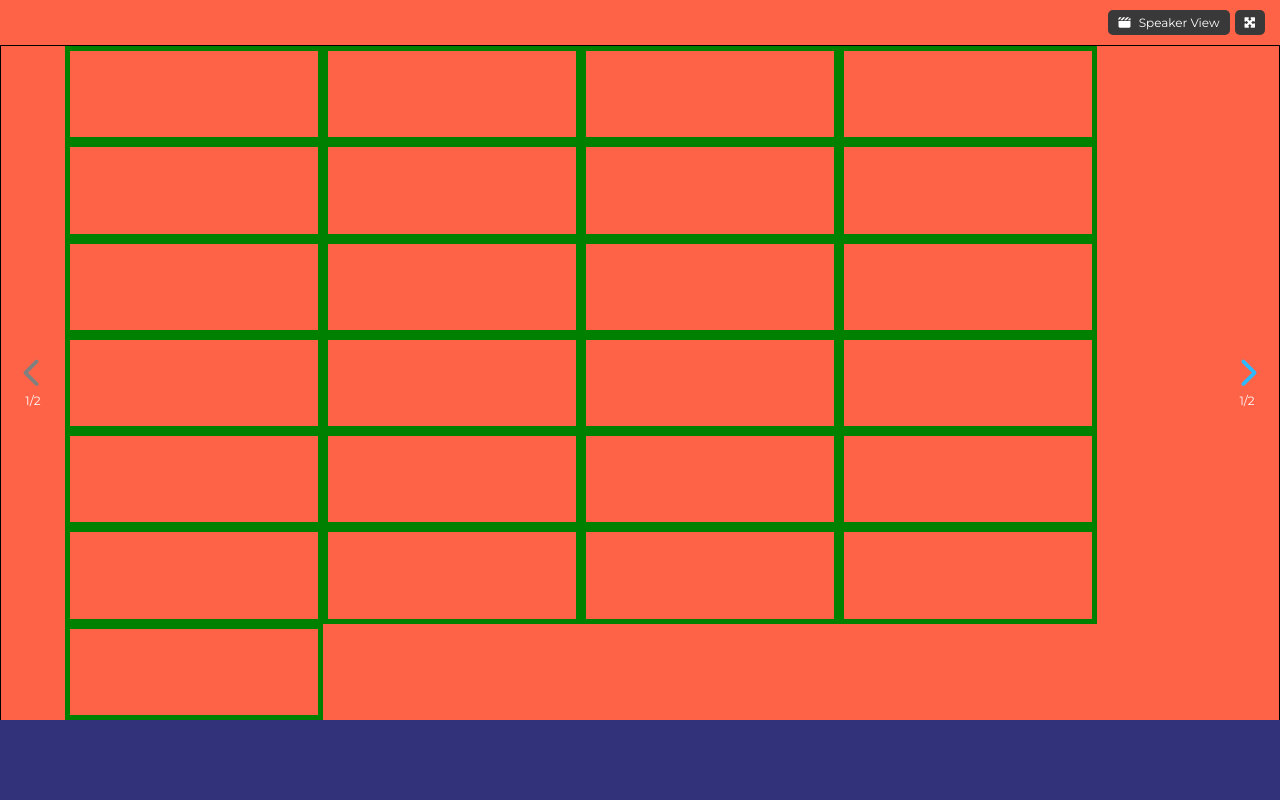
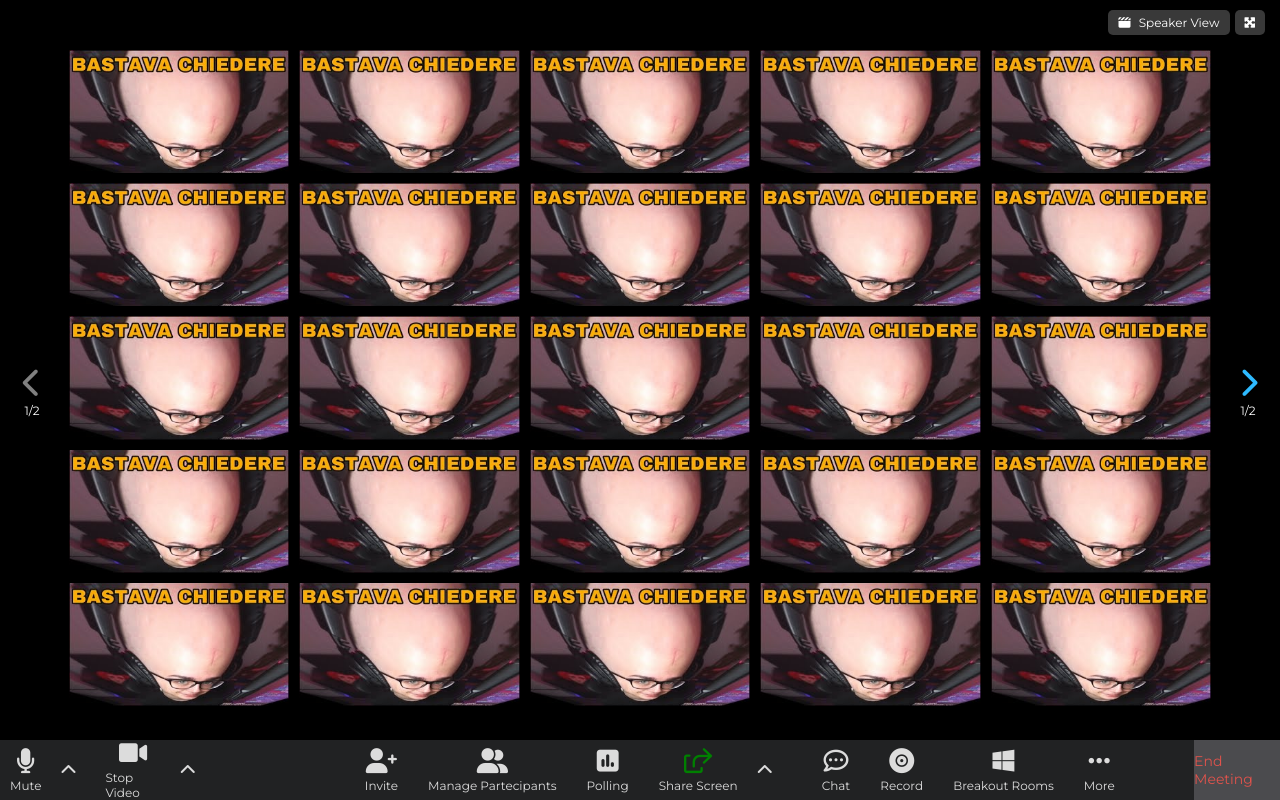
Before and after one commit to RobertoVillani98/html-css-zoom, a plain HTML site: page index.html in a window 1280 px wide. Drawn offline with Linux system fonts and the light colour scheme.

Commit message:
main e footer

```diff
--- a/css/style.css
+++ b/css/style.css
@@ -11,8 +11,8 @@ body {
 /* main */
 
 main {
- height: calc(100vh - 80px);
- background-color: tomato;
+ height: calc(100vh - 60px);
+ background-color: black;
 }
 
 /* main-top */
@@ -42,7 +42,7 @@ main {
 .container {
  display: flex;
  height: calc(100% - 44px);
- border: 1px solid black;
+ /* border: 1px solid black; */
 }
 
 .arrow-left,
@@ -77,16 +77,95 @@ main {
  height: 100%;
  display: flex;
  flex-wrap: wrap;
+ padding-bottom: 30px;
+}
+img {
+ width: 100%;
+ height: 100%;
+ object-fit: cover;
 }
 
 .box {
- width: 258px;
- border: 5px solid green;
+ width: calc(100% / 5);
+ height: calc(100% / 5);
+ border: 5px solid black;
 }
 
 /* footer */
 footer {
- height: 80px;
- background-color: rgb(50, 50, 122);
+ height: 60px;
+ background-color: rgb(33, 34, 35);
  width: 100%;
+ display: flex;
 }
+
+.footer-left {
+ display: flex;
+ width: 20%;
+ /* background-color: yellow; */
+ height: 100%;
+}
+
+.icon-left {
+ justify-content: center;
+ align-items: center;
+ display: flex;
+ flex-direction: column;
+ margin-left: 10px;
+}
+
+.icon-left i {
+ font-size: 25px;
+ color: rgb(220, 220, 220);
+}
+
+.icon-left span {
+ font-size: 12px;
+ color: rgb(220, 220, 220);
+ margin-top: 5px;
+}
+
+.chevron {
+ display: flex;
+ justify-content: center;
+ align-items: center;
+ display: flex;
+ flex-direction: column;
+ margin: 0 20px;
+ color: rgb(220, 220, 220);
+}
+
+.footer-main {
+ display: flex;
+ width: 80%;
+ height: 100%;
+ margin-left: 120px;
+}
+
+.footer-main .icon-left {
+ margin-left: 30px;
+}
+
+.footer-right {
+ display: flex;
+ justify-content: flex-end;
+ justify-content: center;
+ width: 8%;
+ height: 100%;
+ background-color: rgb(75, 75, 78);
+}
+
+.end {
+ display: flex;
+ justify-content: center;
+ flex-direction: column;
+}
+
+.end p {
+ color: rgb(225, 83, 76);
+ font-size: 14px;
+}
+
+.icon-left .green {
+ color: green;
+}
--- a/index.html
+++ b/index.html
@@ -37,34 +37,81 @@
             </div>
 
             <div class="main-content">
-                <div class="box"></div>
-                <div class="box"></div>
-                <div class="box"></div>
-                <div class="box"></div>
-                <div class="box"></div>
-                <div class="box"></div>
-                <div class="box"></div>
-                <div class="box"></div>
-                <div class="box"></div>
-                <div class="box"></div>
-                <div class="box"></div>
-                <div class="box"></div>
-                <div class="box"></div>
-                <div class="box"></div>
-                <div class="box"></div>
-                <div class="box"></div>
-                <div class="box"></div>
-                <div class="box"></div>
-                <div class="box"></div>
-                <div class="box"></div>
-                <div class="box"></div>
-                <div class="box"></div>
-                <div class="box"></div>
-                <div class="box"></div>
-                <div class="box"></div>
-
-
-
+                <div class="box">
+                    <img src="img/mqdefault.jpg" alt="">
+                </div>
+                <div class="box">
+                    <img src="img/mqdefault.jpg" alt="">
+                </div>
+                <div class="box">
+                    <img src="img/mqdefault.jpg" alt="">
+                </div>
+                <div class="box">
+                    <img src="img/mqdefault.jpg" alt="">
+                </div>
+                <div class="box">
+                    <img src="img/mqdefault.jpg" alt="">
+                </div>
+                <div class="box">
+                    <img src="img/mqdefault.jpg" alt="">
+                </div>
+                <div class="box">
+                    <img src="img/mqdefault.jpg" alt="">
+                </div>
+                <div class="box">
+                    <img src="img/mqdefault.jpg" alt="">
+                </div>
+                <div class="box">
+                    <img src="img/mqdefault.jpg" alt="">
+                </div>
+                <div class="box">
+                    <img src="img/mqdefault.jpg" alt="">
+                </div>
+                <div class="box">
+                    <img src="img/mqdefault.jpg" alt="">
+                </div>
+                <div class="box">
+                    <img src="img/mqdefault.jpg" alt="">
+                </div>
+                <div class="box">
+                    <img src="img/mqdefault.jpg" alt="">
+                </div>
+                <div class="box">
+                    <img src="img/mqdefault.jpg" alt="">
+                </div>
+                <div class="box">
+                    <img src="img/mqdefault.jpg" alt="">
+                </div>
+                <div class="box">
+                    <img src="img/mqdefault.jpg" alt="">
+                </div>
+                <div class="box">
+                    <img src="img/mqdefault.jpg" alt="">
+                </div>
+                <div class="box">
+                    <img src="img/mqdefault.jpg" alt="">
+                </div>
+                <div class="box">
+                    <img src="img/mqdefault.jpg" alt="">
+                </div>
+                <div class="box">
+                    <img src="img/mqdefault.jpg" alt="">
+                </div>
+                <div class="box">
+                    <img src="img/mqdefault.jpg" alt="">
+                </div>
+                <div class="box">
+                    <img src="img/mqdefault.jpg" alt="">
+                </div>
+                <div class="box">
+                    <img src="img/mqdefault.jpg" alt="">
+                </div>
+                <div class="box">
+                    <img src="img/mqdefault.jpg" alt="">
+                </div>
+                <div class="box">
+                    <img src="img/mqdefault.jpg" alt="">
+                </div>
             </div>
 
 
@@ -74,12 +121,83 @@
             </div>
         </div>
 
-
-
-
     </main>
 
     <footer>
+        <div class="footer-left">
+            <div class="icon-left">
+                <i class="fas fa-microphone"></i>
+                <span>Mute</span>
+            </div>
+
+            <div class="chevron">
+                <i class="fas fa-chevron-up"></i>
+            </div>
+
+            <div class="icon-left">
+                <i class="fas fa-video"></i>
+                <span>Stop Video</span>
+            </div>
+
+            <div class="chevron">
+                <i class="fas fa-chevron-up"></i>
+            </div>
+
+        </div>
+
+        <div class="footer-main">
+            <div class="icon-left">
+                <i class="fas fa-user-plus"></i>
+                <span>Invite</span>
+            </div>
+
+            <div class="icon-left">
+                <i class="fas fa-user-friends"></i>
+                <span>Manage Partecipants</span>
+            </div>
+
+            <div class="icon-left">
+                <i class="fas fa-poll"></i>
+                <span>Polling</span>
+            </div>
+
+            <div class="icon-left">
+                <i class="far fa-share-square green"></i>
+                <span>Share Screen</span>
+            </div>
+
+            <div class="chevron">
+                <i class="fas fa-chevron-up"></i>
+            </div>
+
+            <div class="icon-left">
+                <i class="far fa-comment-dots"></i>
+                <span>Chat</span>
+            </div>
+
+            <div class="icon-left">
+                <i class="fas fa-record-vinyl"></i>
+                <span>Record</span>
+            </div>
+
+            <div class="icon-left">
+                <i class="fab fa-windows"></i>
+                <span>Breakout Rooms</span>
+            </div>
+
+            <div class="icon-left">
+                <i class="fas fa-ellipsis-h"></i>
+                <span>More</span>
+            </div>
+
+        </div>
+
+        <div class="footer-right">
+            <div class="end">
+                <p>End Meeting</p>
+            </div>
+
+        </div>
 
     </footer>
 </body>
```
Also changed, not shown: img/mqdefault.jpg (added).
